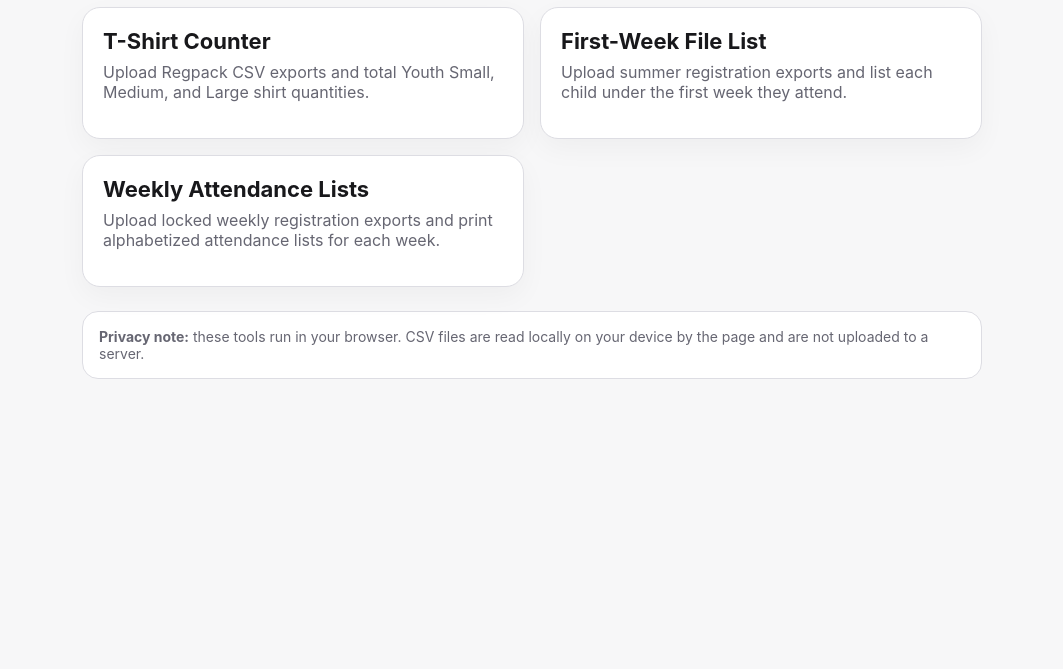
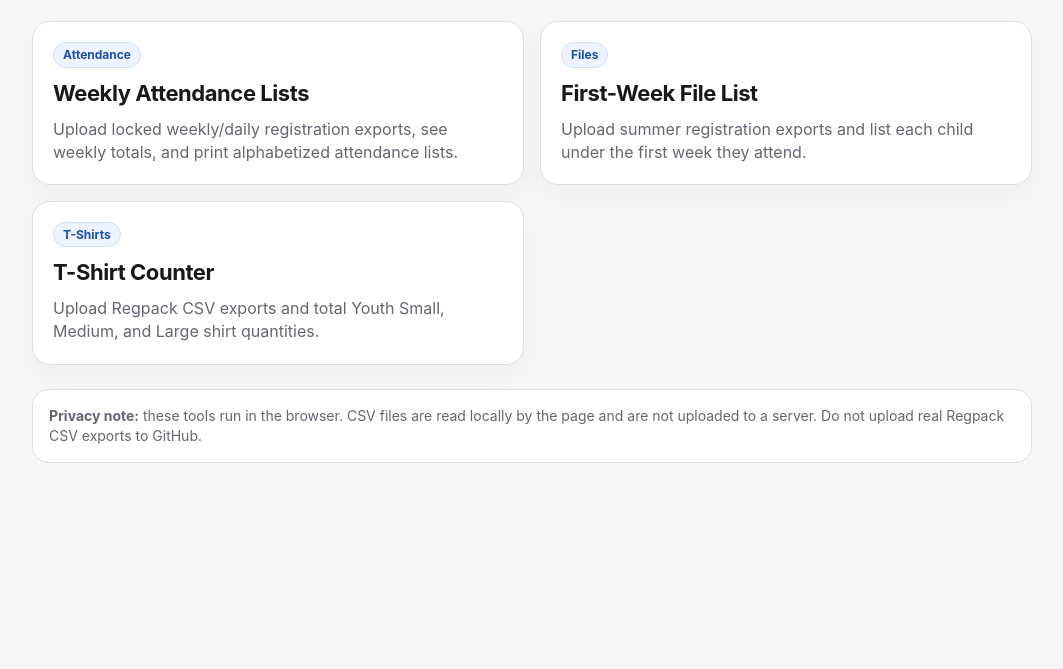
Before and after one commit to registrar-thrive/Manager-Tools, a plain HTML site: page index.html in a window 1280 px wide. Shown: the part 131-800 px from the top of the page, without its empty margins (108-1171 px from the left). Drawn offline with Linux system fonts and the light colour scheme.

Commit message:
Update index.html

```diff
--- a/index.html
+++ b/index.html
@@ -10,17 +10,18 @@
       background: #f7f7f8;
       color: #18181b;
       margin: 0;
+      line-height: 1.45;
     }
 
     main {
-      max-width: 900px;
+      max-width: 1000px;
       margin: 0 auto;
       padding: 42px 18px;
     }
 
     h1 {
       margin: 0 0 8px;
-      font-size: 36px;
+      font-size: 38px;
       letter-spacing: -0.04em;
     }
 
@@ -45,15 +46,34 @@
       text-decoration: none;
       color: #18181b;
       box-shadow: 0 10px 28px rgba(0,0,0,.04);
+      transition: 0.12s ease;
     }
 
     .card:hover {
       border-color: #1f6feb;
+      transform: translateY(-2px);
     }
 
     .card h2 {
       margin: 0 0 8px;
       font-size: 22px;
+      letter-spacing: -0.02em;
+    }
+
+    .card p {
+      margin: 0;
+    }
+
+    .tag {
+      display: inline-block;
+      margin-bottom: 10px;
+      background: #eef4ff;
+      color: #1f4ea8;
+      border: 1px solid #cfe0ff;
+      border-radius: 999px;
+      padding: 3px 9px;
+      font-size: 12px;
+      font-weight: 700;
     }
 
     .note {
@@ -67,8 +87,13 @@
     }
 
     @media(max-width:700px) {
-      .grid { grid-template-columns: 1fr; }
-      h1 { font-size: 30px; }
+      .grid {
+        grid-template-columns: 1fr;
+      }
+
+      h1 {
+        font-size: 30px;
+      }
     }
   </style>
 </head>
@@ -78,24 +103,28 @@
     <p>Browser-based tools for processing Regpack CSV exports.</p>
 
     <div class="grid">
-      <a class="card" href="tshirt-counter.html">
-        <h2>T-Shirt Counter</h2>
-        <p>Upload Regpack CSV exports and total Youth Small, Medium, and Large shirt quantities.</p>
+      <a class="card" href="weekly-attendance-lists-daily-v2.html">
+        <span class="tag">Attendance</span>
+        <h2>Weekly Attendance Lists</h2>
+        <p>Upload locked weekly/daily registration exports, see weekly totals, and print alphabetized attendance lists.</p>
       </a>
 
       <a class="card" href="first-week-file-list.html">
+        <span class="tag">Files</span>
         <h2>First-Week File List</h2>
         <p>Upload summer registration exports and list each child under the first week they attend.</p>
       </a>
 
-      <a class="card" href="weekly-attendance-lists-daily-v2.html">
-        <h2>Weekly Attendance Lists</h2>
-        <p>Upload locked weekly registration exports and print alphabetized attendance lists for each week.</p>
+      <a class="card" href="tshirt-counter.html">
+        <span class="tag">T-Shirts</span>
+        <h2>T-Shirt Counter</h2>
+        <p>Upload Regpack CSV exports and total Youth Small, Medium, and Large shirt quantities.</p>
       </a>
     </div>
 
     <div class="note">
-      <strong>Privacy note:</strong> these tools run in your browser. CSV files are read locally on your device by the page and are not uploaded to a server.
+      <strong>Privacy note:</strong> these tools run in the browser. CSV files are read locally by the page and are not uploaded to a server.
+      Do not upload real Regpack CSV exports to GitHub.
     </div>
   </main>
 </body>
```
